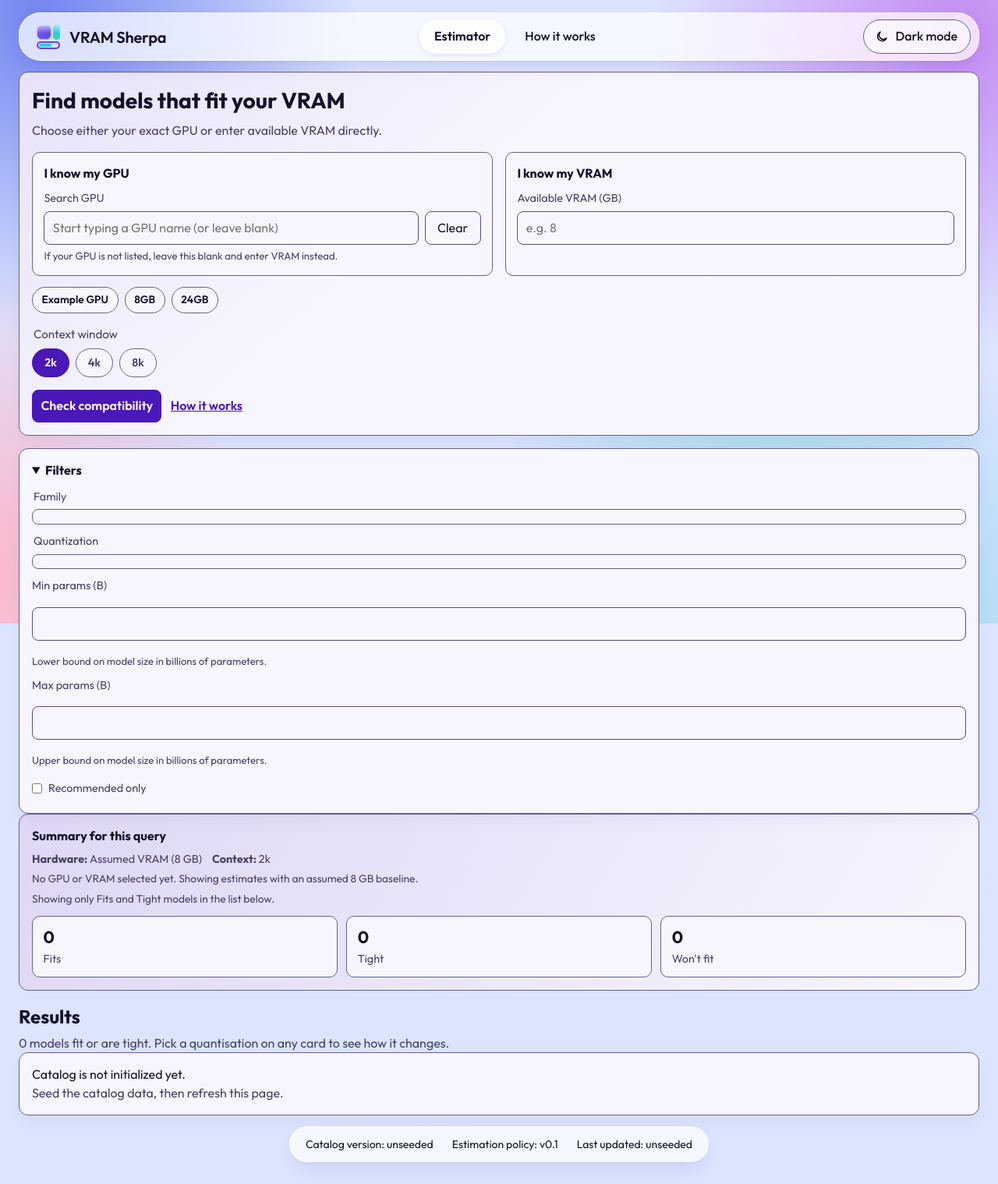
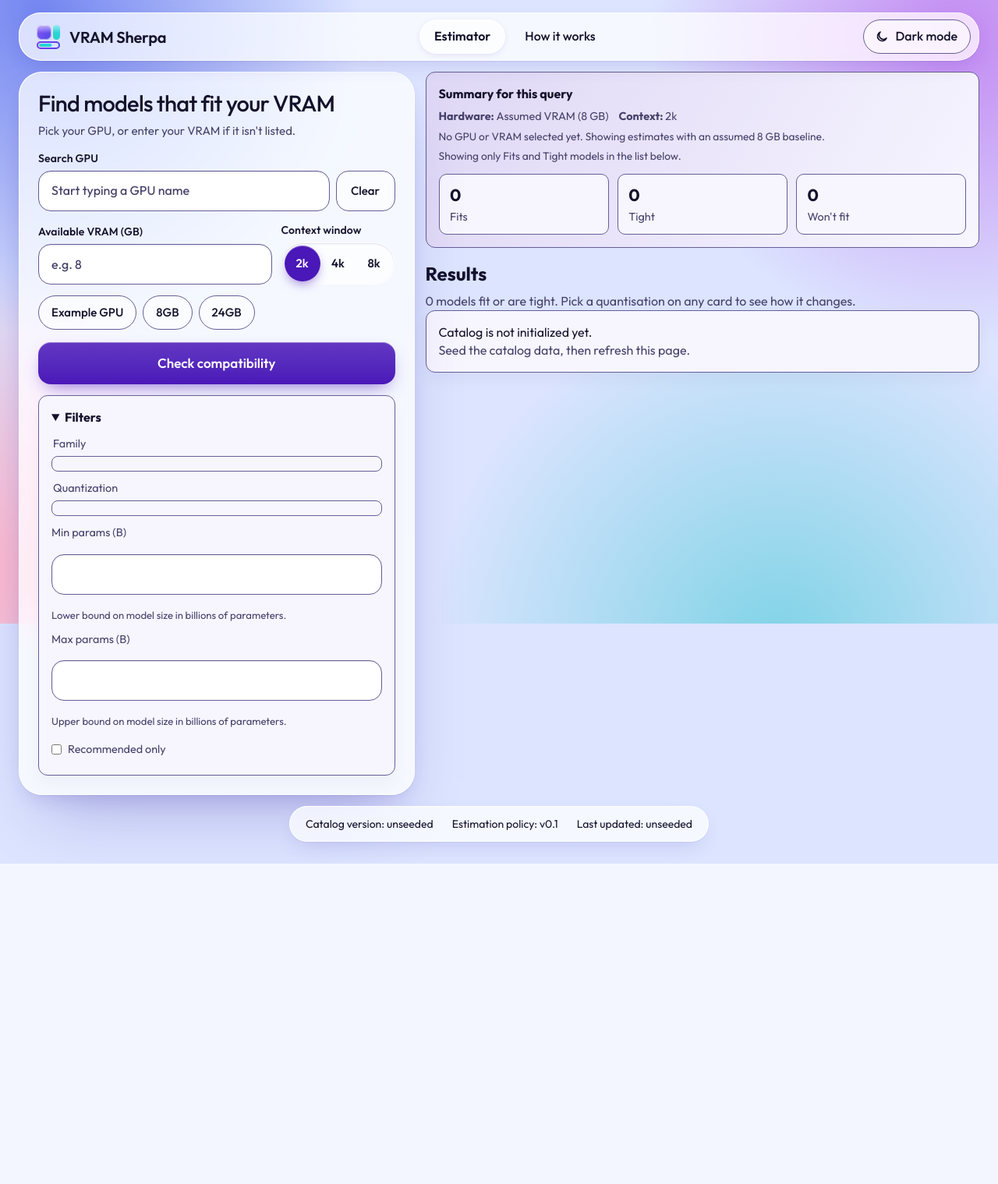
Before and after one commit to chauhanprateek89/vram-sherpa, a FastAPI app: page /results in a window 1280 px wide. Shown: the whole page at 78% size. After the commit the page ends 1108 px from the top, so only its background shows below. Run offline with FastAPI, Linux system fonts and the light colour scheme; some libraries are stand-ins or nearby versions.

Commit message:
T-011: Form tile on / and /results
The form is the approved glass tile: title, one-line hint, Search GPU in a .combo wrapper with
Clear, Available VRAM (GB) with inputmode=decimal, the context presets as a segmented control
(app.js adds the sliding thumb; without it the checked label carries its own fill), the example
chips and Check compatibility. The I know my GPU/VRAM headings, the GPU help line, the in-form
How it works link and the in-form errors and GPU feedback are gone, so each message renders once,
in the results area. Home is the bento layout; the filters stay in the tile for T-012. Old hero
form rules are removed and ASSET_VERSION is 20261025e.

Co-Authored-By: Claude Sonnet 5.5 <noreply@anthropic.com>
Claude-Session: https://claude.ai/code/session_018Ye1S8WaK7XmaTdGozEB61

```diff
--- a/src/vramsherpa/main.py
+++ b/src/vramsherpa/main.py
@@ -22,7 +22,7 @@ from vramsherpa.estimation import FitBadge, estimate_breakdown, estimate_variant
 from vramsherpa.models import GPU, CatalogMeta, Model, Variant
 
 CONTEXT_OPTIONS = (2048, 4096, 8192)
-ASSET_VERSION = "20261025d"
+ASSET_VERSION = "20261025e"
 ESTIMATION_POLICY_VERSION = "v0.1"
 # The /how-it-works worked example (R-075, ADR-0007). The figures are computed by
 # estimate_breakdown at request time; none is typed into the template.
--- a/src/vramsherpa/static/css/styles.css
+++ b/src/vramsherpa/static/css/styles.css
@@ -315,66 +315,6 @@ a:hover {
   box-shadow: 0 10px 20px color-mix(in srgb, var(--text) 4%, transparent);
 }
 
-.search-form {
-  display: grid;
-  gap: 1rem;
-  min-width: 0;
-}
-
-.hero-panel h1 {
-  margin: 0 0 0.4rem;
-  font-size: clamp(1.6rem, 2.2vw, 2.1rem);
-}
-
-.hero-copy {
-  margin: 0;
-  color: var(--muted);
-  max-width: 52ch;
-}
-
-.hero-panel {
-  background:
-    linear-gradient(
-      140deg,
-      color-mix(in srgb, var(--brand) 9%, var(--panel-solid)) 0%,
-      var(--panel-solid) 42%
-    );
-}
-
-.hero-paths {
-  display: grid;
-  grid-template-columns: repeat(2, minmax(0, 1fr));
-  gap: 1rem;
-  margin-top: 1rem;
-}
-
-.input-path {
-  border: 1px solid var(--line);
-  border-radius: 10px;
-  padding: 0.9rem;
-  background: var(--panel-alt);
-}
-
-.input-path h2 {
-  font-size: 1rem;
-  margin: 0 0 0.65rem;
-}
-
-.gpu-input-row {
-  display: flex;
-  gap: 0.5rem;
-  align-items: center;
-}
-
-.gpu-input-row input {
-  flex: 1;
-}
-
-.btn-clear {
-  width: auto !important;
-  min-width: 4.5rem;
-}
-
 label {
   display: block;
   font-size: 0.9rem;
@@ -407,67 +347,6 @@ select[multiple] {
   min-height: 6rem;
 }
 
-.context-buttons {
-  display: flex;
-  flex-wrap: wrap;
-  align-items: center;
-  gap: 0.5rem;
-  margin: 1rem 0 0;
-  padding: 0;
-  border: 0;
-}
-
-.context-buttons legend {
-  width: 100%;
-  font-size: 0.95rem;
-  color: var(--muted);
-  margin-bottom: 0.45rem;
-}
-
-.context-buttons .context-pill {
-  position: relative;
-  display: inline-flex;
-  margin: 0;
-  width: auto;
-  align-items: center;
-  cursor: pointer;
-}
-
-.context-buttons .context-pill input {
-  position: absolute;
-  opacity: 0;
-  pointer-events: none;
-}
-
-.context-buttons .context-pill span {
-  display: inline-flex;
-  align-items: center;
-  justify-content: center;
-  min-width: 3rem;
-  border: 1px solid var(--line);
-  border-radius: 999px;
-  padding: 0.42rem 0.8rem;
-  font-weight: 600;
-  background: var(--panel-solid);
-}
-
-.context-buttons .context-pill input:checked + span {
-  background: var(--brand);
-  border-color: var(--brand);
-  color: var(--on-btn);
-}
-
-.example-chips {
-  margin-top: 0.9rem;
-  display: flex;
-  flex-wrap: wrap;
-  gap: 0.5rem;
-}
-
-.hero-context {
-  margin-top: 1rem;
-}
-
 .chip {
   display: inline-flex;
   width: auto !important;
@@ -482,44 +361,15 @@ select[multiple] {
   padding: 0.38rem 0.72rem;
 }
 
-.chip-example {
-  cursor: pointer;
-  transition: transform 120ms ease, border-color 120ms ease, background-color 120ms ease;
-}
-
-.chip-example:hover {
-  transform: translateY(-1px);
-  border-color: color-mix(in srgb, var(--brand) 45%, var(--line));
-  background: color-mix(in srgb, var(--brand) 10%, var(--panel-alt));
-}
-
 .chip-active {
   background: color-mix(in srgb, var(--brand) 12%, var(--panel-solid));
   border-color: color-mix(in srgb, var(--brand) 45%, var(--line));
-}
-
-.hero-actions {
-  display: flex;
-  align-items: center;
-  gap: 0.7rem;
-  margin-top: 1rem;
-}
-
-.hero-actions a {
-  font-weight: 600;
 }
 
 .field-help {
   margin: 0.35rem 0 0;
   color: var(--muted);
   font-size: 0.82rem;
-}
-
-.field-warning {
-  margin: 0.4rem 0 0;
-  color: var(--badge-tight-text);
-  font-size: 0.84rem;
-  font-weight: 600;
 }
 
 .form-alert {
@@ -538,28 +388,6 @@ select[multiple] {
 .form-alert ul {
   margin: 0.45rem 0 0;
   padding-left: 1.2rem;
-}
-
-.btn-primary,
-.btn-secondary {
-  width: auto;
-  min-width: 10rem;
-  color: var(--on-btn);
-  border: 1px solid var(--brand);
-  background: var(--brand);
-  font-weight: 600;
-  cursor: pointer;
-  transition: transform 120ms ease, filter 120ms ease, background-color 120ms ease;
-}
-
-.btn-primary:hover,
-.btn-secondary:hover {
-  transform: translateY(-1px);
-  filter: brightness(0.97);
-}
-
-.btn-secondary {
-  background: color-mix(in srgb, var(--brand) 85%, var(--on-btn));
 }
 
 .filters-sidebar {
@@ -1024,27 +852,9 @@ td {
 }
 
 @media (max-width: 780px) {
-  .hero-paths {
-    grid-template-columns: 1fr;
-  }
-
-  .gpu-input-row {
-    flex-direction: column;
-    align-items: stretch;
-  }
-
   .summary-grid,
   .numbers-grid {
     grid-template-columns: 1fr;
-  }
-
-  .hero-actions {
-    flex-direction: column;
-    align-items: stretch;
-  }
-
-  .hero-actions .btn-primary {
-    width: 100%;
   }
 
   .top-pick-grid {
@@ -1067,6 +877,63 @@ td {
     transition: none !important;
     animation: none !important;
   }
+}
+
+/* ── Form tile (T-011): the bento grid, the form and the segmented control ──
+   Copied from docs/design/build/components.css. Legacy rules below still style the filters (T-012)
+   and the results (T-013 to T-015); the ones this tile replaced are gone. */
+
+/* ===== layout: the bento grid ===== */
+.bento { display: grid; gap: var(--gap); grid-template-columns: minmax(0, 1fr); align-items: start; }
+#results-shell { display: contents; }
+@media (min-width: 900px) {
+  .bento { grid-template-columns: minmax(0, 5fr) minmax(0, 7fr); }
+  .form-pane { grid-column: 1; grid-row: 1; }
+  /* Until the answer tile lands (T-013) the unmigrated results share the right-hand column. */
+  .bento > .results-main { grid-column: 2; grid-row: 1; }
+}
+
+/* ===== form ===== */
+.form-pane { padding: var(--pad-pane); display: flex; flex-direction: column; gap: 14px; }
+.form-pane h1, .form-pane fieldset { margin: 0; padding: 0; }
+.form-pane fieldset { border: 0; min-width: 0; }
+h1.title { font-size: var(--fs-h1); line-height: 1.1; letter-spacing: -.025em; font-weight: 500; }
+.hint { color: var(--muted); font-size: var(--fs-small); margin: -6px 0 0; }
+.f-gpu label, .f-vram label, .f-ctx legend { display: block; font-size: var(--fs-caption); font-weight: 560; margin-bottom: 6px; letter-spacing: .01em; padding: 0; color: var(--ink); }
+.form-pane input[type=text], .form-pane input[type=number] { width: 100%; min-height: 52px; padding: 0 16px; border-radius: var(--r-in); border: 1.5px solid var(--line); background: var(--field); box-shadow: var(--sh-in); font-size: 16px; font-weight: 450; transition: border-color var(--dur-1), box-shadow var(--dur-2); }
+.form-pane input::placeholder { color: var(--muted); opacity: 1; }
+.form-pane input:focus-visible, .form-pane button:focus-visible { outline: 3px solid var(--focus); outline-offset: 2px; }
+.field-row { display: flex; gap: 8px; }
+.field-row .combo { flex: 1; min-width: 0; }
+.btn-clear, .chips .chip { width: auto; min-height: var(--tap); padding: 0 16px; border-radius: var(--r-pill); border: 1.5px solid var(--line); background: var(--seg); color: var(--ink); font-weight: 520; font-size: var(--fs-small); transition: background var(--dur-1), transform var(--dur-1) var(--ease-out); }
+.btn-clear { border-radius: var(--r-in); min-width: 76px; }
+.btn-clear:hover, .chips .chip:hover { background: var(--inset); }
+.btn-clear:active, .chips .chip:active { transform: scale(.95); }
+.f-pair { display: grid; grid-template-columns: minmax(0, 1fr) auto; gap: 12px; align-items: end; }
+.chips { display: flex; flex-wrap: wrap; gap: 8px; }
+.btn-primary { width: auto; min-height: 54px; padding: 0 24px; border: 0; border-radius: var(--r-in); color: var(--on-btn); font-weight: 560; font-size: var(--fs-lead); background: linear-gradient(180deg, color-mix(in srgb, var(--btn) 86%, #fff), var(--btn)); box-shadow: inset 0 1px 0 rgba(255,255,255,.35), 0 10px 24px -10px color-mix(in srgb, var(--btn) 70%, transparent); transition: transform var(--dur-1) var(--ease-out), box-shadow var(--dur-2) var(--ease-out), filter var(--dur-1); }
+.btn-primary:hover { transform: translateY(-1px); box-shadow: inset 0 1px 0 rgba(255,255,255,.4), 0 18px 32px -10px color-mix(in srgb, var(--btn) 80%, transparent); filter: saturate(1.1); }
+.btn-primary:active { transform: scale(.975); box-shadow: inset 0 2px 6px rgba(0,0,0,.25); transition-duration: 60ms; }
+.btn-secondary { width: auto; min-height: 48px; padding: 0 20px; border-radius: var(--r-in); border: 1.5px solid var(--line); background: var(--seg); color: var(--ink); font-weight: 560; transition: background var(--dur-1), transform var(--dur-1) var(--ease-out); }
+.btn-secondary:hover { background: var(--inset); }
+.btn-secondary:active { transform: scale(.97); }
+.htmx-request .btn-primary { cursor: progress; background: linear-gradient(100deg, var(--btn) 30%, color-mix(in srgb, var(--btn) 60%, #fff) 50%, var(--btn) 70%); background-size: 300% 100%; animation: shimmer 1s linear infinite; }
+.form-pane .btn-primary { margin-top: 2px; }
+.form-pane .filters-sidebar { position: static; }
+@keyframes shimmer { from { background-position: 120% 0; } to { background-position: -120% 0; } }
+
+/* segmented control (context presets) */
+.seg { --x: 0px; --y: 0px; --w: 0px; --h: 0px; position: relative; display: inline-grid; grid-auto-flow: column; grid-auto-columns: 1fr; padding: 3px; border-radius: var(--r-pill); background: var(--seg); box-shadow: var(--sh-in); border: 1px solid var(--edge); }
+.seg label { margin: 0; position: relative; z-index: 1; }
+.seg input { position: absolute; opacity: 0; inset: 0; width: 100%; height: 100%; margin: 0; padding: 0; cursor: pointer; }
+.seg span { display: flex; align-items: center; justify-content: center; min-height: 46px; min-width: 46px; padding: 0 12px; border-radius: var(--r-pill); font-weight: 560; font-size: var(--fs-small); color: var(--ink); border: 0; background: transparent; position: relative; z-index: 1; transition: color var(--dur-2); }
+.seg label:has(input:focus-visible) { outline: 3px solid var(--focus); outline-offset: 2px; border-radius: var(--r-pill); }
+/* Without JavaScript the checked label paints its own fill. */
+.seg label:has(input:checked) span { color: var(--on-pressed); background: var(--pressed); }
+.has-thumb .thumb { position: absolute; z-index: 0; left: 0; top: 0; width: var(--w); height: var(--h); transform: translate(var(--x), var(--y)); background: var(--pressed); border-radius: var(--r-pill); box-shadow: inset 0 1px 0 rgba(255,255,255,.35), 0 6px 14px -4px color-mix(in srgb, var(--pressed) 60%, transparent); transition: transform var(--dur-3) var(--ease-spring), width var(--dur-3) var(--ease-spring); }
+.has-thumb label:has(input:checked) span { background: transparent; }
+@media (prefers-reduced-motion: reduce) {
+  .has-thumb .thumb { transition: none; }
 }
 
 /* ── Results: one card per model ──────────────────────────────────────────────
--- a/src/vramsherpa/static/js/app.js
+++ b/src/vramsherpa/static/js/app.js
@@ -155,8 +155,61 @@ function initModelDetailInputs() {
   });
 }
 
+// Sliding thumb behind the context presets. Progressive: without this the checked label paints
+// its own fill (styles.css), and with it the thumb is placed from the checked label's box.
+function placeThumb(group) {
+  var checked = group.querySelector("input:checked");
+  var label = checked ? checked.closest("label") : null;
+  if (!label) {
+    return;
+  }
+  group.style.setProperty("--x", label.offsetLeft + "px");
+  group.style.setProperty("--y", label.offsetTop + "px");
+  group.style.setProperty("--w", label.offsetWidth + "px");
+  group.style.setProperty("--h", label.offsetHeight + "px");
+}
+
+function placeAllThumbs() {
+  document.querySelectorAll("[data-thumb]").forEach(placeThumb);
+}
+
+function initSegThumbs() {
+  var groups = document.querySelectorAll("[data-thumb]");
+  if (!groups.length) {
+    return;
+  }
+  groups.forEach(function (group) {
+    if (group.classList.contains("has-thumb")) {
+      return;
+    }
+    var thumb = document.createElement("span");
+    thumb.className = "thumb";
+    thumb.setAttribute("aria-hidden", "true");
+    group.prepend(thumb);
+    group.classList.add("has-thumb");
+    placeThumb(group);
+  });
+  // A web font changes label widths, a resize changes the layout, and a swap or a restored
+  // history page can change which radio is checked.
+  if (document.fonts && document.fonts.ready) {
+    document.fonts.ready.then(placeAllThumbs);
+  }
+  window.addEventListener("resize", placeAllThumbs);
+  window.addEventListener("load", placeAllThumbs);
+  window.addEventListener("pageshow", placeAllThumbs);
+  document.addEventListener("change", function (event) {
+    var group = event.target.closest ? event.target.closest("[data-thumb]") : null;
+    if (group) {
+      placeThumb(group);
+    }
+  });
+  document.body.addEventListener("htmx:afterSettle", placeAllThumbs);
+  document.body.addEventListener("htmx:historyRestore", placeAllThumbs);
+}
+
 document.addEventListener("DOMContentLoaded", function () {
   initThemeToggle();
+  initSegThumbs();
   initGpuInputs();
   initExampleChips();
   initModelDetailInputs();
--- a/src/vramsherpa/templates/index.html
+++ b/src/vramsherpa/templates/index.html
@@ -2,10 +2,12 @@
 
 {% block title %}VRAM Sherpa{% endblock %}
 
+{% block main_class %}bento{% endblock %}
+
 {% block content %}
 <form
   id="search-form"
-  class="search-form"
+  class="form-pane pane"
   method="get"
   action="/results"
   hx-get="/results/partials/content"
@@ -13,41 +15,27 @@
   hx-push-url="true"
   hx-trigger="submit, change from:.js-auto-filter, keyup changed delay:350ms from:.js-auto-filter-text"
 >
-  <section class="panel hero-panel">
-    <h1>Find models that fit your VRAM</h1>
-    <p class="hero-copy">Choose either your exact GPU or enter available VRAM directly.</p>
-    {% if form_errors %}
-      <div class="form-alert" role="alert" aria-live="polite">
-        <p>Please fix the following input issues:</p>
-        <ul>
-          {% for error in form_errors %}
-            <li>{{ error }}</li>
-          {% endfor %}
-        </ul>
-      </div>
-    {% endif %}
+  <h1 class="title">Find models that fit your VRAM</h1>
+  <p class="hint">Pick your GPU, or enter your VRAM if it isn't listed.</p>
 
-    <div class="hero-paths">
-      <div class="input-path">
-        <h2>I know my GPU</h2>
+  <div class="f-gpu">
     <input id="gpu_id" name="gpu_id" type="hidden" value="{{ selected_gpu_id or '' }}" />
     <label for="gpu_search">Search GPU</label>
-        <div class="gpu-input-row">
+    <div class="field-row">
+      {# The wrapper is the anchor for the suggestion list, if ADR-0005 is ever accepted (T-021). #}
+      <div class="combo">
         <input
           id="gpu_search"
           name="gpu_search"
           list="gpu-options"
           type="text"
           value="{{ gpu_search_text }}"
-            placeholder="Start typing a GPU name (or leave blank)"
+          placeholder="Start typing a GPU name"
           autocomplete="off"
         />
+      </div>
       <button id="clear-gpu" type="button" class="btn-clear">Clear</button>
     </div>
-        <p class="field-help">If your GPU is not listed, leave this blank and enter VRAM instead.</p>
-        {% if gpu_search_feedback %}
-          <p class="field-warning">{{ gpu_search_feedback }}</p>
-        {% endif %}
     <datalist id="gpu-options">
       {% for gpu in gpus %}
         <option data-gpu-id="{{ gpu.id }}" data-vram-gb="{{ '%.1f'|format(gpu.vram_gb) }}" value="{{ gpu.vendor }} {{ gpu.name }} ({{ '%.1f'|format(gpu.vram_gb) }} GB)"></option>
@@ -55,12 +43,13 @@
     </datalist>
   </div>
 
-      <div class="input-path">
-        <h2>I know my VRAM</h2>
+  <div class="f-pair">
+    <div class="f-vram">
       <label for="vram_gb">Available VRAM (GB)</label>
       <input
         id="vram_gb"
         type="number"
+        inputmode="decimal"
         min="1"
         step="0.1"
         name="vram_gb"
@@ -68,27 +57,13 @@
         placeholder="e.g. 8"
       />
     </div>
-    </div>
 
-    <div class="example-chips">
-      {% for chip in example_chips %}
-        <button
-          type="button"
-          class="chip chip-example"
-          {% if chip.gpu_id %}data-gpu-id="{{ chip.gpu_id }}"{% endif %}
-          {% if chip.vram_gb is not none %}data-vram-gb="{{ chip.vram_gb }}"{% endif %}
-        >
-          {{ chip.label }}
-        </button>
-      {% endfor %}
-    </div>
-
-    <fieldset class="context-buttons hero-context">
-      <legend title="Higher context keeps more tokens in memory, which increases VRAM usage.">
-        Context window
-      </legend>
+    <fieldset class="f-ctx">
+      <legend title="Higher context keeps more tokens in memory, which increases VRAM usage.">Context window</legend>
+      {# app.js adds a sliding .thumb; without it the checked label carries its own fill. #}
+      <div class="seg" data-thumb>
         {% for value in context_options %}
-        <label class="context-pill">
+          <label>
             <input
               class="js-auto-filter"
               type="radio"
@@ -96,18 +71,25 @@
               value="{{ value }}"
               {% if selected_context == value %}checked{% endif %}
             />
-          <span>
-            {% if value == 2048 %}2k{% elif value == 4096 %}4k{% elif value == 8192 %}8k{% else %}{{ value }}{% endif %}
-          </span>
+            <span>{% if value == 2048 %}2k{% elif value == 4096 %}4k{% elif value == 8192 %}8k{% else %}{{ value }}{% endif %}</span>
           </label>
         {% endfor %}
+      </div>
     </fieldset>
+  </div>
 
-    <div class="hero-actions">
+  <div class="chips" role="group" aria-label="Examples">
+    {% for chip in example_chips %}
+      <button
+        type="button"
+        class="chip chip-example"
+        {% if chip.gpu_id %}data-gpu-id="{{ chip.gpu_id }}"{% endif %}
+        {% if chip.vram_gb is not none %}data-vram-gb="{{ chip.vram_gb }}"{% endif %}
+      >{{ chip.label }}</button>
+    {% endfor %}
+  </div>
+
   <button type="submit" class="btn-primary">Check compatibility</button>
-      <a href="/how-it-works">How it works</a>
-    </div>
-  </section>
 
   <aside class="panel filters-sidebar">
     <details class="filters-disclosure" open>
```
Also changed, not shown: tests/test_ui_markup.py (+210 -1 lines). Lines whose indentation alone changed are shown as unchanged.
